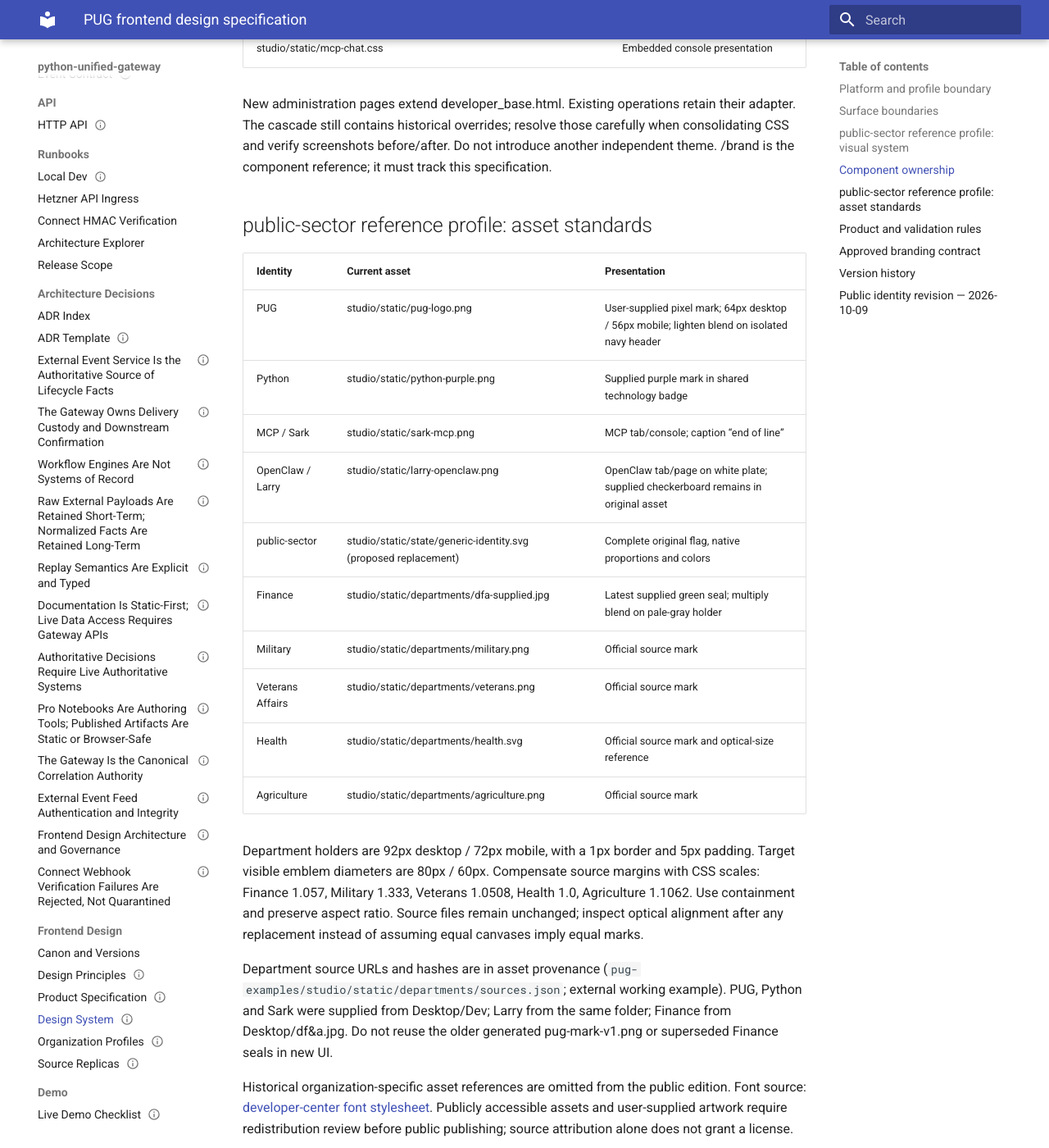
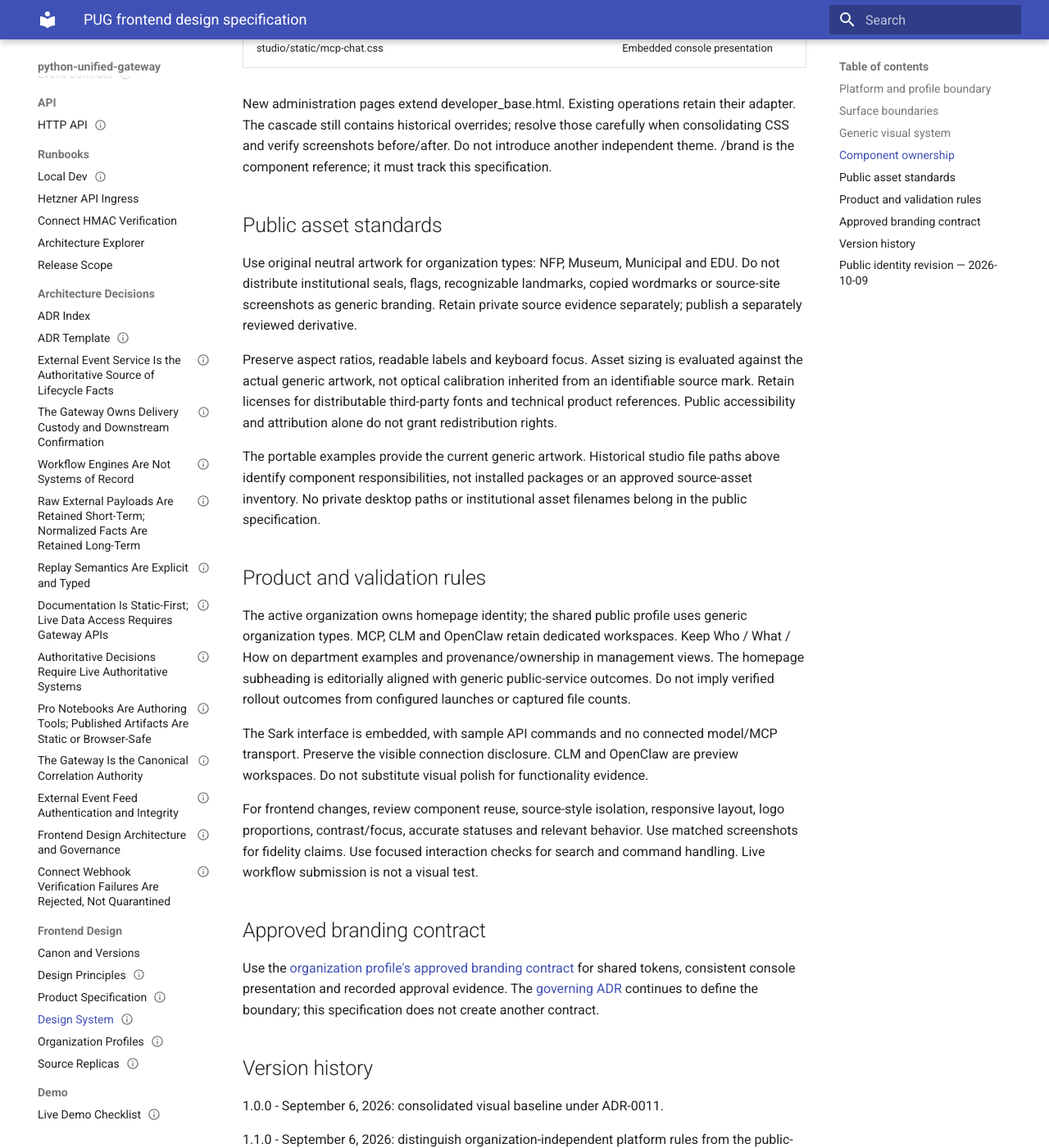
Before and after one commit to toms-iam-demos/python-unified-gateway, an MkDocs documentation site: the page built from docs/frontend/design-system.md, in a window 1280 px wide and 1400 px high, scrolled down 2422 px. Shown: the whole window at 82% size. Built offline with MkDocs 1.6.1 and Material for MkDocs 9.7.7, drawn with Linux system fonts in a browser that asks for light colours; some of the changed text lies outside the part shown.

Commit message:
Finish public identity cleanup and add publication guard (#10)

```diff
--- a/docs/007_adr/0011-frontend-architecture-and-design-governance.md
+++ b/docs/007_adr/0011-frontend-architecture-and-design-governance.md
@@ -21,7 +21,7 @@
 ## Context
 The first reference implementation combines an administration portfolio, organizational source-page replicas and operator workspaces. Its console combines PUG identity, developer-oriented presentation and approved organization branding. That work exposed two distinct needs: a consistent product experience and accurate demonstrations of another organization's experience.
 
-No reference organization defines the platform. The same architecture must accommodate a business, university, nonprofit, government or other organization without duplicating the shared frontend. Design intent needs a durable home, while colors, components, journeys and source examples need room to evolve.
+No reference organization defines the platform. The same architecture must accommodate a business, university, not-for-profit, government or other organization without duplicating the shared frontend. Design intent needs a durable home, while colors, components, journeys and source examples need room to evolve.
 
 ## Decision
 Adopt one organization-independent frontend architecture with three explicit design boundaries, governed by this ADR and implemented through versioned specifications.
--- a/docs/frontend/design-system.md
+++ b/docs/frontend/design-system.md
@@ -1,9 +1,9 @@
 ---
 title: PUG frontend design specification
-version: 1.2.1
+version: 1.2.2
 status: accepted
 owner: PUG project maintainer
-updated: 2026-09-20
+updated: 2026-10-09
 governing_adr: ADR-0011
 ---
 
@@ -15,9 +15,9 @@
 the generated PUG mascot are superseded.
 
 ## Platform and profile boundary
-This specification describes reusable presentation rules and the current public-sector reference profile. PUG is independent of state, sector and organization. Identity assets, colors, terminology, strategy copy and enabled capability mascots are profile-owned choices. Shared components own layout and interaction contracts; profiles must not require organization-specific forks of those components.
+This specification describes reusable presentation rules and the generic public-sector presentation contract. PUG is independent of state, sector and organization. Identity assets, colors, terminology, strategy copy and enabled capability mascots are profile-owned choices. Shared components own layout and interaction contracts; profiles must not require organization-specific forks of those components.
 
-The existing hard-coded public-sector implementation has not yet been converted to a configuration-driven profile. Keep its accepted appearance while extracting that boundary in follow-up implementation. See the [organization profile contract](organization-profile.md).
+The existing hard-coded public-sector implementation has not yet been converted to a configuration-driven profile. Private baseline fidelity and public generic presentation are separate contracts. See the [organization profile contract](organization-profile.md).
 
 ## Surface boundaries
 
@@ -26,7 +26,7 @@
 base or theme. “Clone” fidelity applies to a named agency reference, not to the
 current hybrid console. See the [replica specification](replica-specification.md).
 
-## public-sector reference profile: visual system
+## Generic visual system
 
 | Role | Value | Use |
 | --- | --- | --- |
@@ -42,8 +42,7 @@
 | Charcoal | #343940 | Light-surface text |
 | Muted gray | #626965 | Secondary text on light surfaces |
 
-Use red deliberately, not as the default body-text color. Preserve original flag
-and department-mark colors; grayscale treatment applies to surrounding surfaces.
+Use red deliberately, not as the default body-text color. Public demos use neutral original artwork; keep semantic colors consistent.
 Keep contrast, focus and keyboard use reviewable; no accessibility certification is claimed.
 
 Typography uses local DSIndigo Regular and Medium files, with Helvetica/Arial fallbacks.
@@ -59,7 +58,7 @@
 | --- | --- |
 | studio/templates/developer_base.html | Shared document, fonts/styles, header/footer |
 | studio/templates/components/developer_header.html | PUG/Python identity and global navigation |
-| studio/templates/components/organization_identity.html (proposed generic path) | Official flag and portfolio identity |
+| studio/templates/components/organization_identity.html (proposed generic path) | Generic portfolio identity |
 | studio/templates/components/department_identity.html | Normalized department marks and names |
 | studio/templates/components/mcp_chat.html | Embedded Sark prompt/results interface |
 | studio/static/developer-brand.css | Base semantic tokens and reusable controls |
@@ -73,40 +72,17 @@
 when consolidating CSS and verify screenshots before/after. Do not introduce another
 independent theme. /brand is the component reference; it must track this specification.
 
-## public-sector reference profile: asset standards
+## Public asset standards
 
-| Identity | Current asset | Presentation |
-| --- | --- | --- |
-| PUG | studio/static/pug-logo.png | User-supplied pixel mark; 64px desktop / 56px mobile; lighten blend on isolated navy header |
-| Python | studio/static/python-purple.png | Supplied purple mark in shared technology badge |
-| MCP / Sark | studio/static/sark-mcp.png | MCP tab/console; caption “end of line” |
-| OpenClaw / Larry | studio/static/larry-openclaw.png | OpenClaw tab/page on white plate; supplied checkerboard remains in original asset |
-| public-sector | studio/static/state/generic-identity.svg (proposed replacement) | Complete original flag, native proportions and colors |
-| Finance | studio/static/departments/dfa-supplied.jpg | Latest supplied green seal; multiply blend on pale-gray holder |
-| Military | studio/static/departments/military.png | Official source mark |
-| Veterans Affairs | studio/static/departments/veterans.png | Official source mark |
-| Health | studio/static/departments/health.svg | Official source mark and optical-size reference |
-| Agriculture | studio/static/departments/agriculture.png | Official source mark |
+Use original neutral artwork for organization types: NFP, Museum, Municipal and EDU. Do not distribute institutional seals, flags, recognizable landmarks, copied wordmarks or source-site screenshots as generic branding. Retain private source evidence separately; publish a separately reviewed derivative.
 
-Department holders are 92px desktop / 72px mobile, with a 1px border and 5px padding.
-Target visible emblem diameters are 80px / 60px. Compensate source margins with CSS
-scales: Finance 1.057, Military 1.333, Veterans 1.0508, Health 1.0, Agriculture 1.1062.
-Use containment and preserve aspect ratio. Source files remain unchanged; inspect
-optical alignment after any replacement instead of assuming equal canvases imply equal marks.
+Preserve aspect ratios, readable labels and keyboard focus. Asset sizing is evaluated against the actual generic artwork, not optical calibration inherited from an identifiable source mark. Retain licenses for distributable third-party fonts and technical product references. Public accessibility and attribution alone do not grant redistribution rights.
 
-Department source URLs and hashes are in
-asset provenance (`pug-examples/studio/static/departments/sources.json`; external working example). PUG, Python and Sark
-were supplied from Desktop/Dev; Larry from the same folder; Finance from Desktop/df&a.jpg.
-Do not reuse the older generated pug-mark-v1.png or superseded Finance seals in new UI.
-
-Historical organization-specific asset references are omitted from the public edition.
-Font source: [developer-center font stylesheet](https://developers.docusign.com/fonts/dist/css/OliveFonts.css).
-Publicly accessible assets and user-supplied artwork require redistribution review
-before public publishing; source attribution alone does not grant a license.
+The portable examples provide the current generic artwork. Historical studio file paths above identify component responsibilities, not installed packages or an approved source-asset inventory. No private desktop paths or institutional asset filenames belong in the public specification.
 
 ## Product and validation rules
 
-The active organization owns homepage identity; public-sector is the current profile. MCP, CLM and OpenClaw retain dedicated workspaces.
+The active organization owns homepage identity; the shared public profile uses generic organization types. MCP, CLM and OpenClaw retain dedicated workspaces.
 Keep Who / What / How on department examples and provenance/ownership in management
 views. The homepage subheading is editorially aligned with
 generic public-service outcomes.
@@ -141,3 +117,5 @@
 ## Public identity revision — 2026-10-09
 
 Named organization references have been generalized for distribution. Historical source captures remain private; proposed generic paths are not claims of existing runtime files. Shared demos must use organization types and neutral artwork. No deployed service was rebranded by this documentation revision.
+
+1.2.2 — 2026-10-09: remove residual identifying asset/agency references and separate historical private prototypes from public generic examples.
--- /dev/null
+++ b/docs/frontend/public-identity-policy.md
@@ -0,0 +1,11 @@
+# Public identity policy
+
+Effective 2026-10-09. Applies to the current tracked publication tree. Git history, old branches, previous pull requests, forks, caches and downloaded copies are explicitly outside this cleanup. The maintainer requested no history rewrite.
+
+Use NFP (not-for-profit), Museum, Municipal and EDU as organization types. Use synthetic people, suppliers, IDs and scenario assumptions. Technical product names and required software/font attribution remain accurate. Repository ownership is not a represented demo organization.
+
+Review names and indirect identifiers in paths, URLs, agency acronyms, source references, captions, notifications, configuration keys, fixtures, diagrams, screenshots, binary metadata and embedded source. Remove identifying assets or replace them with original generic artwork. Do not invent a generic source URL or turn a real institutional policy into an unattributed fact. Explicitly label fixture assumptions.
+
+`python tools/check_public_identity.py` scans current Git-tracked filenames and decoded content for known identifying terms using normalization and fingerprints. Fingerprints keep the removed names out of the checker itself; they are not cryptographic anonymization. It reads font name metadata using its actual encoding, rejects unsupported binary content for review, and rejects PlantUML embedded source comments. Tests exercise filename/content matches, encoded text and vendor-name tolerance. CI runs this on every push and pull request.
+
+This is a regression guard, not proof of full anonymity: unknown names, visual resemblance, arbitrary binary formats, OCR and historical material require human review. Font license metadata is retained. Newly added images and captures require visual and provenance review before publication. No secrets, tokens or real personal records should be included regardless of this check.
--- a/examples/municipal-procurement-demo/docs/report.html
+++ b/examples/municipal-procurement-demo/docs/report.html
@@ -255,7 +255,7 @@
 <tbody>
 <tr>
 <td style="text-align: left;">0: research review</td>
-<td style="text-align: left;">Validate source register with procurement, GSD, legal and compliance owner owners</td>
+<td style="text-align: left;">Validate source register with procurement, facilities, legal and compliance owners</td>
 <td style="text-align: left;">Approved applicability, current dates, no unresolved policy assumptions encoded</td>
 </tr>
 <tr>
```
Also changed, not shown: docs/frontend/design-principles.md (+6 -4 lines), docs/frontend/index.md (+9 -5 lines), docs/frontend/product-specification.md (+8 -6 lines), docs/frontend/replica-specification.md (+9 -14 lines), 4 other files.
